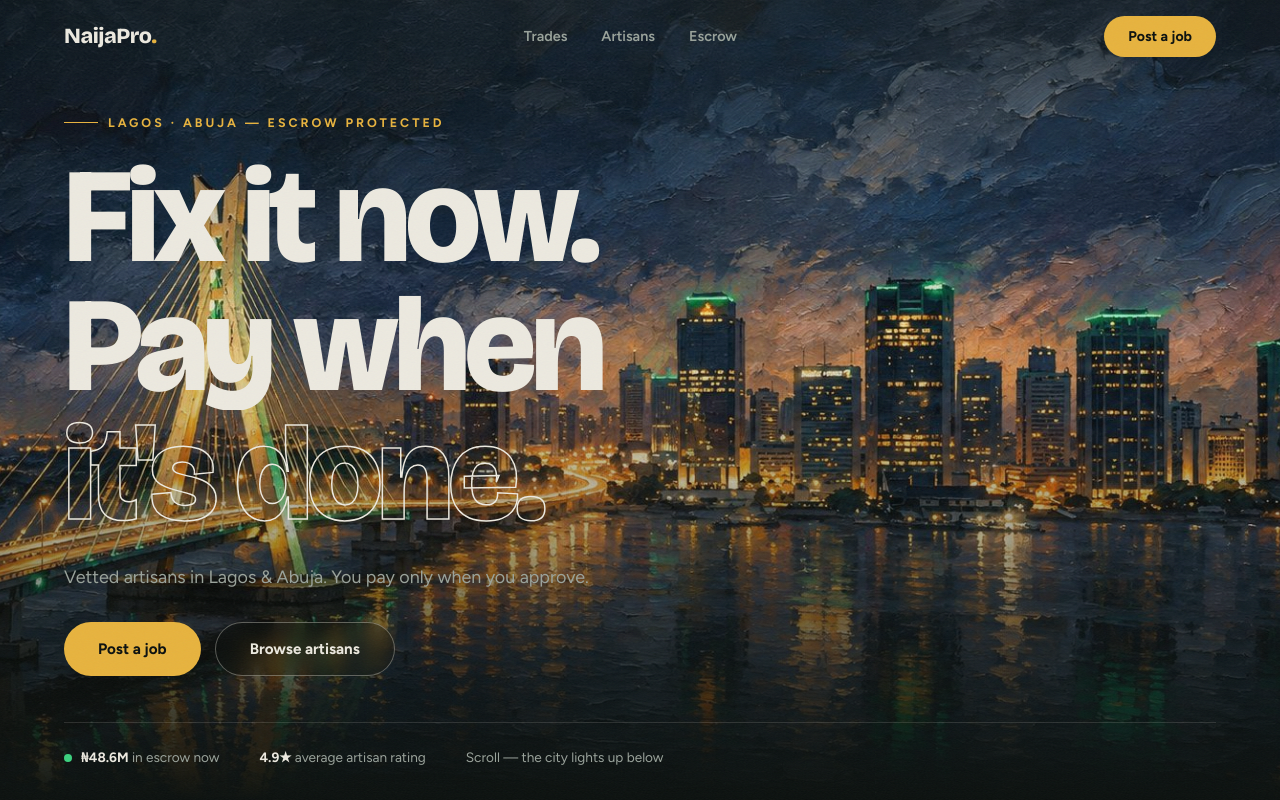
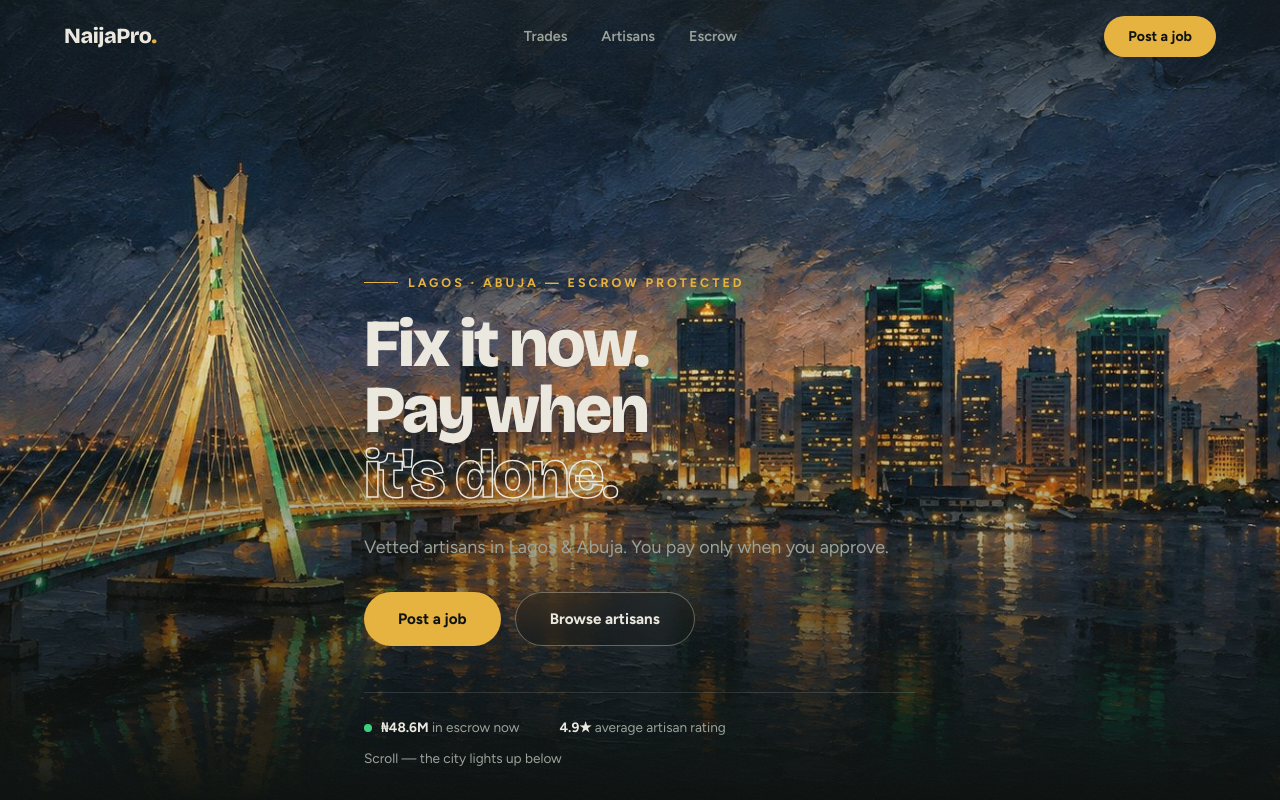
Before and after one commit to frontenddevmichael/naijapro, a plain HTML site: page index-night.html in a window 1280 px wide. Shown: the top 800 px of the page. Drawn offline with nearby package versions, Linux system fonts and the light colour scheme.

Commit message:
Night hero text right-aligned column, smaller

```diff
--- a/index-night.html
+++ b/index-night.html
@@ -82,10 +82,10 @@
 .hero { position: relative; min-height: 100vh; min-height: 100svh; display: flex; flex-direction: column; justify-content: flex-end; overflow: hidden }
 .hero-photo { position: absolute; inset: 0; width: 100%; height: 112%; object-fit: cover; object-position: center 40% }
 .hero-shade { position: absolute; inset: 0; background: linear-gradient(to bottom, rgba(10,15,13,.55), rgba(10,15,13,.05) 40%, rgba(10,15,13,.36) 68%, var(--bg) 100%) }
-.hero-in { position: relative; z-index: 2; padding-bottom: 34px; width: 100% }
+.hero-in { position: relative; z-index: 2; padding-bottom: 34px; width: 100%; max-width: 640px; margin-left: auto }
 .eyebrow { display: inline-flex; align-items: center; gap: 10px; font-size: .78rem; font-weight: 700; letter-spacing: .24em; text-transform: uppercase; color: var(--gold); margin-bottom: 22px }
 .eyebrow::before { content: ""; width: 34px; height: 1px; background: var(--gold) }
-.hero h1 { font-family: var(--disp); font-weight: 800; font-size: clamp(3rem, 10.5vw, 8.5rem); line-height: .96; letter-spacing: -.04em }
+.hero h1 { font-family: var(--disp); font-weight: 800; font-size: clamp(2.2rem, 5.5vw, 4.2rem); line-height: .98; letter-spacing: -.035em }
 .hero h1 .line { display: block; overflow: hidden }
 .hero h1 .line > span { display: block }
 .hero h1 .it { color: transparent; -webkit-text-stroke: 1.5px var(--bone) }
```
